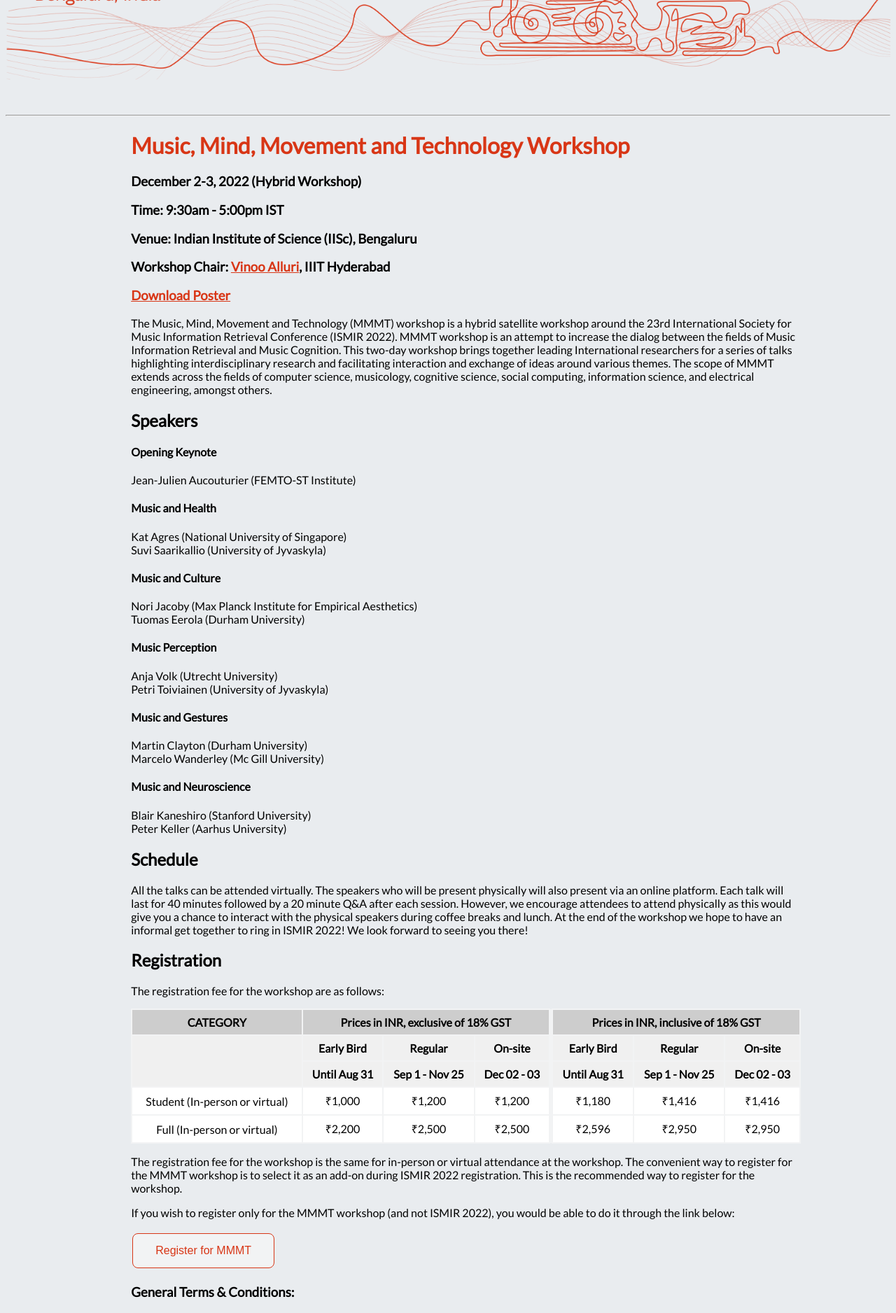
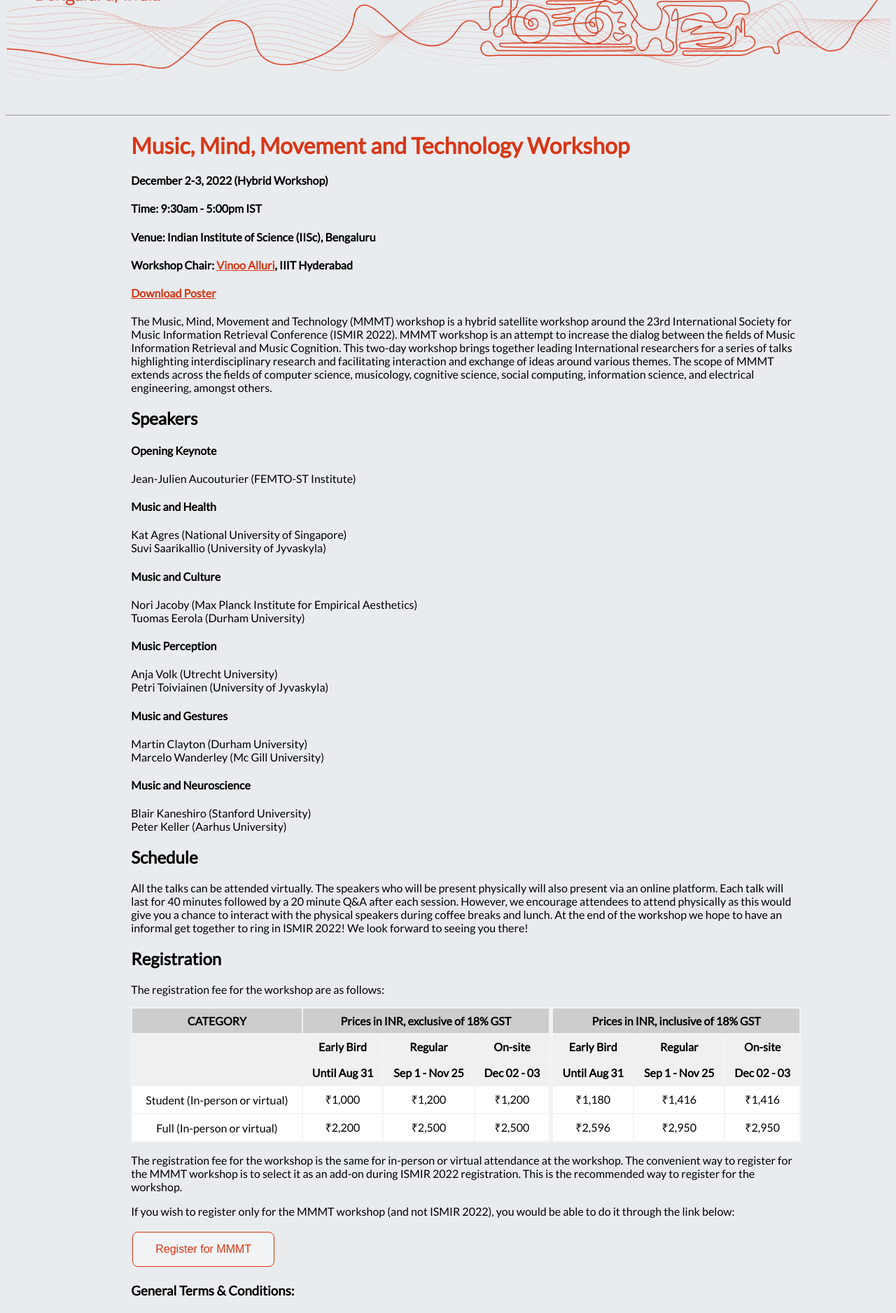
Before and after one commit to ismir2022/ismir2022.github.io, a Jekyll site: the page built from satellites/mmmt_staging.md, in a window 1280 px wide. Shown: the part 373-2249 px from the top of the page at 70% size. Built offline with Jekyll 4.4.1, drawn with Linux system fonts in a browser that asks for light colours; nearby versions of some CDN libraries.

```diff
--- a/satellites/mmmt_staging.md
+++ b/satellites/mmmt_staging.md
@@ -3,12 +3,12 @@ layout: page
 title: International Society for Music Information Retrieval
 ---
 # Music, Mind, Movement and Technology Workshop
-### December 2-3, 2022 (Hybrid Workshop)
-### Time: 9:30am - 5:00pm IST
-### Venue: Indian Institute of Science (IISc), Bengaluru
-### Workshop Chair: [Vinoo Alluri](https://www.iiit.ac.in/people/faculty/vinoo-alluri/), IIIT Hyderabad
+#### December 2-3, 2022 (Hybrid Workshop)
+#### Time: 9:30am - 5:00pm IST
+#### Venue: Indian Institute of Science (IISc), Bengaluru
+#### Workshop Chair: [Vinoo Alluri](https://www.iiit.ac.in/people/faculty/vinoo-alluri/), IIIT Hyderabad
 
-### [**Download Poster**](../assets/MMMT_poster.pdf)
+#### [**Download Poster**](../assets/MMMT_poster.pdf)
 
 The Music, Mind, Movement and Technology (MMMT) workshop is a hybrid satellite workshop around the 23rd International Society for Music Information Retrieval Conference (ISMIR 2022). MMMT workshop is an attempt to increase the dialog between the fields of Music Information Retrieval and Music Cognition. This two-day workshop brings together leading International researchers for a series of talks highlighting interdisciplinary research and facilitating interaction and exchange of ideas around various themes. The scope of MMMT extends across the fields of computer science, musicology, cognitive science, social computing, information science, and electrical engineering, amongst others.
 
```
